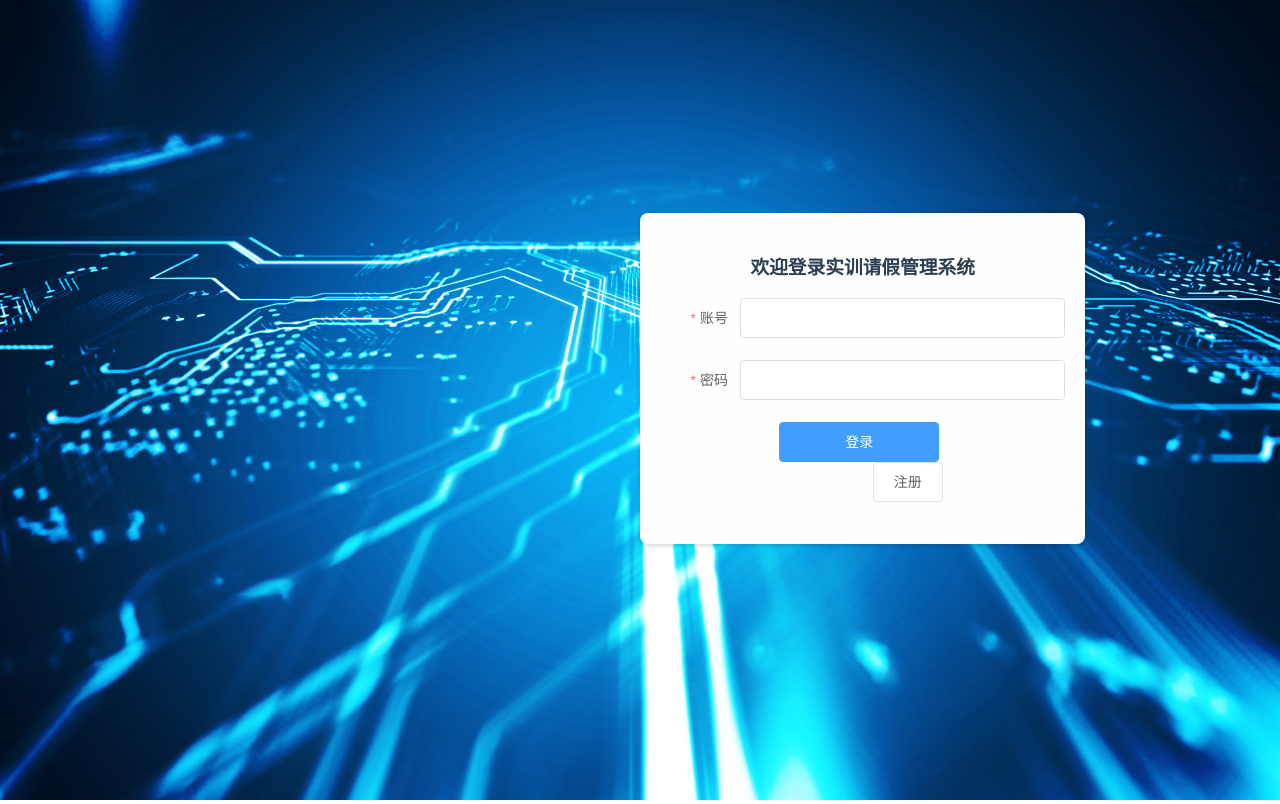
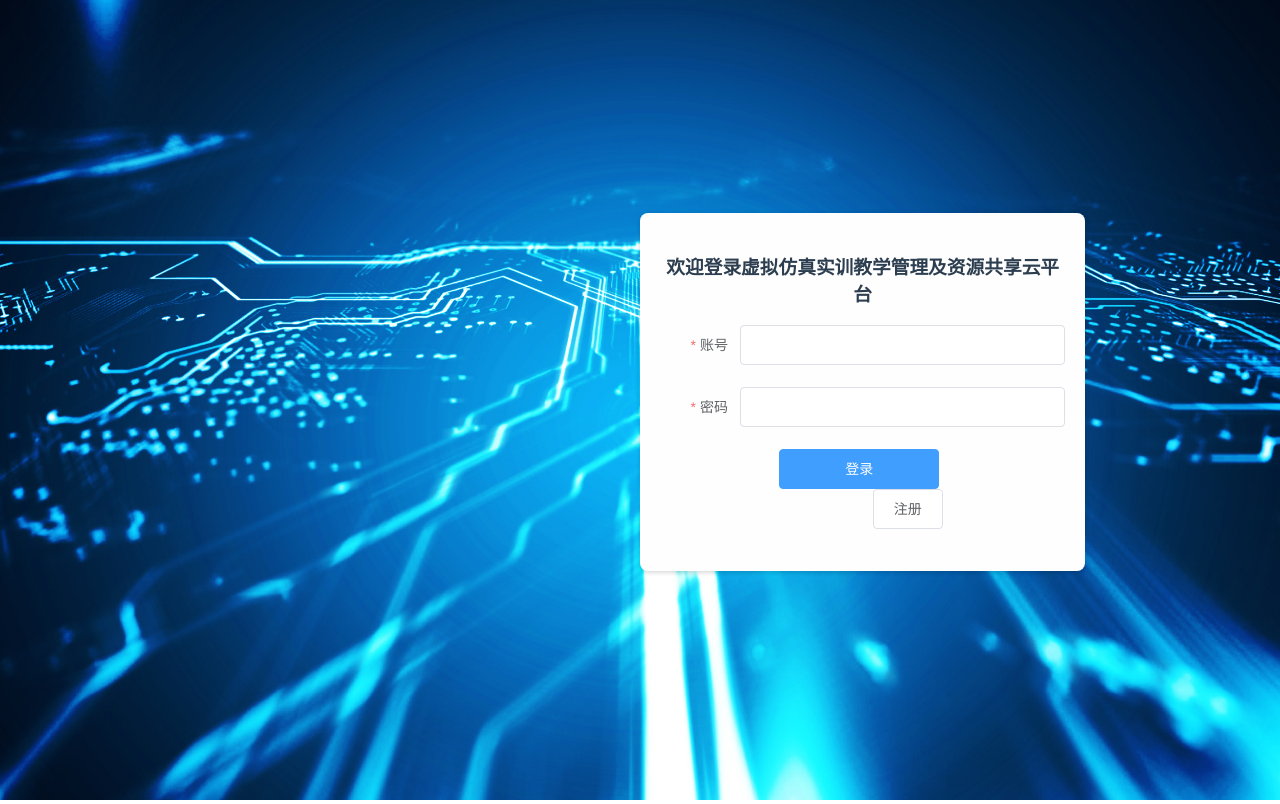
Before and after one commit to ZackH2002/xnfzfront, a Vue app: page / in a window 1280 px wide. Built offline with nearby package versions, Linux system fonts and the light colour scheme.

Commit message:
更改登陆界面名称

```diff
--- a/src/views/laboratory/laboratory.vue
+++ b/src/views/laboratory/laboratory.vue
@@ -21,7 +21,7 @@
       <el-col class="lab-el-col" :span="6" v-for=" (item) in laboratoryData" :key="item.laboratoryId">
         <el-card :body-style="{ padding: '0px' }">
           <div class="clearfix">
-            <span style="float: left; font-size: 26px;">{{ item.laboratoryName }}</span>
+            <span style="float: left; font-size:calc(100vw * 22 / 1920); ">{{ item.laboratoryName }}</span>
             <el-button style="float: right;" type="primary" @click="simulationEquipment(item)">管理实验室设备</el-button>
           </div>
           <div style="padding: 15px;" @click="viewDetails(item)">
--- a/src/views/login/login.vue
+++ b/src/views/login/login.vue
@@ -9,7 +9,7 @@
 			<el-col :span="8">
 				<div class="grid-content bg-purple-light">
 					<el-form ref="form" :rules="rules" :model="form" label-width="80px" class="login-form">
-						<h3>欢迎登录实训请假管理系统</h3>
+						<h3>欢迎登录虚拟仿真实训教学管理及资源共享云平台</h3>
 						<el-form-item label="账号" prop="account">
 							<el-input v-model="form.account"></el-input>
 						</el-form-item>
```
